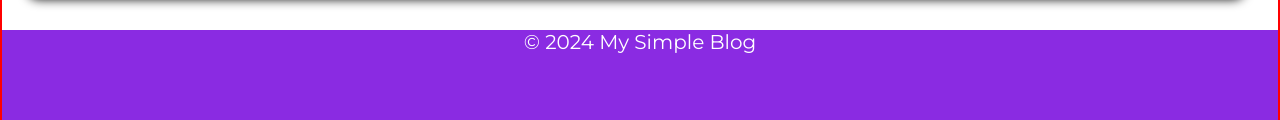
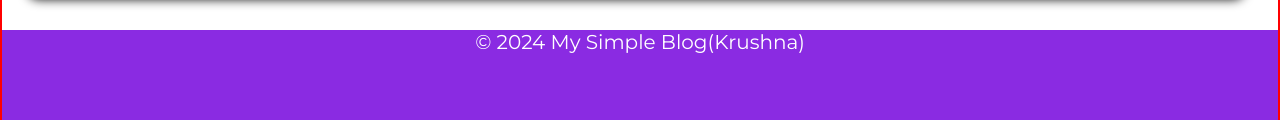
Before and after one commit to Krushna1626/Blog-Template, a plain HTML site: page index.html in a window 1280 px wide. Shown: the part 632-752 px from the top of the page. Drawn offline with Linux system fonts and the light colour scheme.

Commit message:
commit to main

```diff
--- a/index.html
+++ b/index.html
@@ -41,7 +41,7 @@
     </div>
 
     <footer>
-        <p> &copy; 2024 My Simple Blog</p>
+        <p> &copy; 2024 My Simple Blog(Krushna)</p>
     </footer>
 </body>
 
```
Also changed, not shown: Example.png (added).
